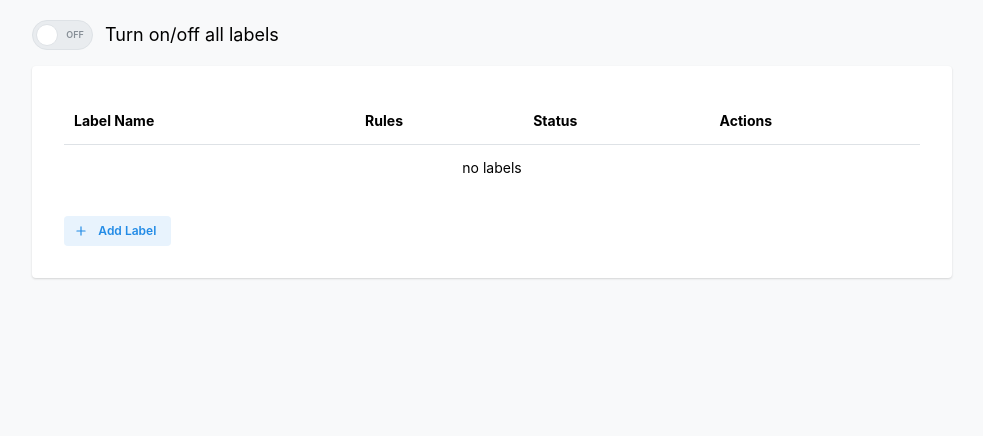
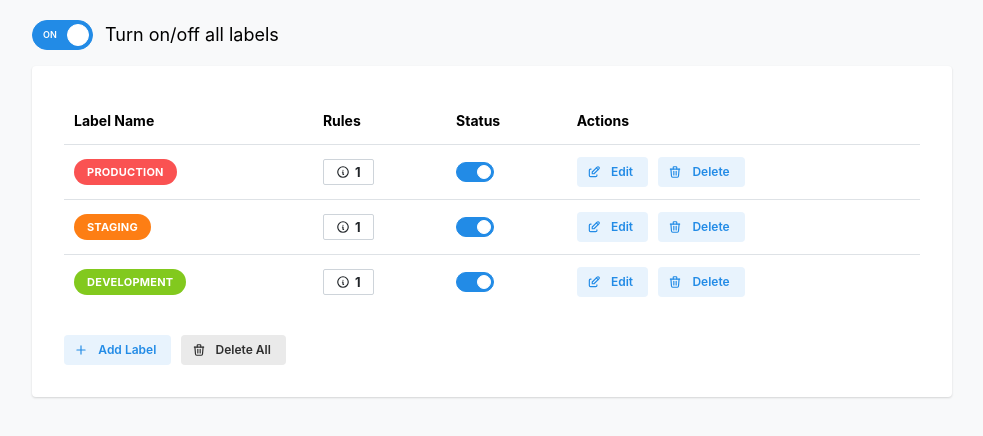
Before and after one commit to nzx-Lewis/web-labeler, a React (Vite) app: page / in a window 1280 px wide. Shown: the top 436 px of the page, without its empty margins (148-1131 px from the left). Built offline with nearby package versions, Linux system fonts and the light colour scheme.

Commit message:
Default labels (for the first launch)

```diff
--- a/src/App.tsx
+++ b/src/App.tsx
@@ -4,14 +4,16 @@ import OptionsPage from "./Components/OptionsPage";
 import { optionsReducer } from "./options/options.ts";
 import { usePersistentReducer } from "./Hooks/PersistedReducer";
 import { Options, OptionsAction } from "./options/types.ts";
+import defaultLabels from "./options/defaulLabels.ts";
 import "@mantine/core/styles.css";
 import "./style.scss";
 
 //TODO:
 // ☑️ 1. Opacity and isActive props for Labels
 // ☑️ 2. Multi rules for one label
-// 3. Default labels (for first launch)
+// ☑️ 3. Default labels (for the first launch)
 // 4. Label preview in edit form
+// ---- refactoring ---
 // 5. Import/export setting from file
 // 6. Import setting from url
 // 6.1 By user action (sync button)
@@ -20,6 +22,10 @@ import "./style.scss";
 // 8. UI improvements:
 // 8.1 user friendly position selector in the edit form,
 // 8.2 ribbon/triangle icons for labels in the edit form and in the labels' badges
+// 8.3 confirmation dialog for delete and delete all actions
+// 8.4 add on/off control for each label into the popup
+// 8.5 fix mobile version UI issues
+// 9. Support regexp or special symbols like *
 
 function App() {
   const {
@@ -31,6 +37,10 @@ function App() {
     {
       labels: [],
       isActive: false,
+    },
+    {
+      isActive: true,
+      labels: defaultLabels,
     },
     "options",
   );
--- a/src/Hooks/PersistedReducer/index.ts
+++ b/src/Hooks/PersistedReducer/index.ts
@@ -8,6 +8,7 @@ interface resetAction<State> {
 export function usePersistentReducer<State, Action>(
   reducer: (state: State, action: Action | resetAction<State>) => State,
   initialState: State,
+  defaultState: State,
   storageKey: string,
 ): { state: State; dispatch: React.Dispatch<Action>; isInitialized: boolean } {
   const [state, dispatch] = useReducer(reducer, initialState);
@@ -15,12 +16,15 @@ export function usePersistentReducer<State, Action>(
 
   const initializeStorage = useCallback(async () => {
     const storage = await chrome.storage.sync.get(storageKey);
-    if (typeof storage?.[storageKey] !== "undefined") {
-      dispatch({
-        type: "initialize",
-        payload: storage?.[storageKey] as State,
-      });
-    }
+
+    dispatch({
+      type: "initialize",
+      payload:
+        typeof storage?.[storageKey] === "undefined"
+          ? defaultState
+          : (storage[storageKey] as State),
+    });
+
     setIsInitialized(true);
   }, [storageKey]);
 
--- a/src/contentScript/style.module.scss
+++ b/src/contentScript/style.module.scss
@@ -22,6 +22,8 @@
   color: var(--label-text-color);
   background-color: var(--label-background-color);
   opacity: var(--label-opacity);
+
+  //TODO: fade in animation (try to use transition on color)
 
   &.ribbon{
     width:200px;
--- /dev/null
+++ b/src/options/defaulLabels.ts
@@ -0,0 +1,39 @@
+import { Label } from "./types.ts";
+import { v4 as uuidv4 } from "uuid";
+
+const defaultLabels: Label[] = [
+  {
+    id: uuidv4(),
+    name: "production",
+    bgColor: "#fa5252",
+    textColor: "#ffffff",
+    opacity: 0.75,
+    shape: "ribbon",
+    position: "left-top",
+    rules: [{ type: "contains", value: "yourProduction.com" }],
+    isActive: true,
+  },
+  {
+    id: uuidv4(),
+    name: "staging",
+    bgColor: "#fd7e14",
+    textColor: "#ffffff",
+    opacity: 0.75,
+    shape: "ribbon",
+    position: "left-top",
+    rules: [{ type: "contains", value: "yourStaging.com" }],
+    isActive: true,
+  },
+  {
+    id: uuidv4(),
+    name: "development",
+    bgColor: "#82c91e",
+    textColor: "#ffffff",
+    opacity: 0.75,
+    shape: "ribbon",
+    position: "left-top",
+    rules: [{ type: "contains", value: "yourDevelopment.com" }],
+    isActive: true,
+  },
+];
+export default defaultLabels;
```
